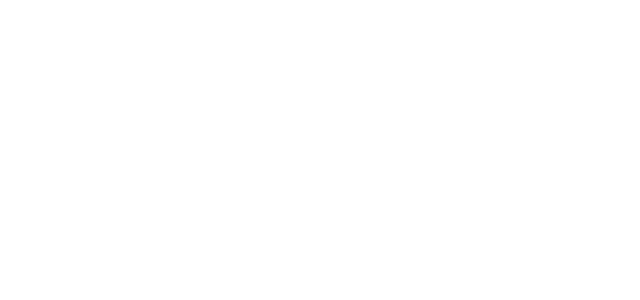
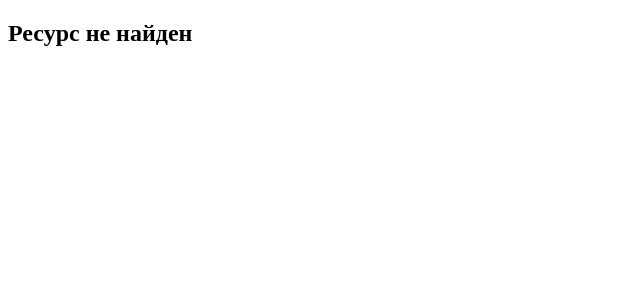
Before and after one commit to sasha1985y/Myself-education, a React (Vite) app: page / in a window 1280 px wide. Before the commit this address had no page. Shown: the top 300 px of the page, without its empty margins (0-640 px from the left). Built offline with nearby package versions, Linux system fonts and the light colour scheme; a web font is replaced by a local one.

Commit message:
пытатюсь_8 исправить проблему отображения страницы 404

```diff
--- a/src/components/app.tsx
+++ b/src/components/app.tsx
@@ -25,8 +25,8 @@
             }
           />
           <Route
-            path={AppRoute.NotFound}
-            element={<NotFoundScreen />}
+            path="*"
+            element={<h2>Ресурс не найден</h2>}
           />
           <Route
             path={AppRoute.Html}
--- a/src/const.ts
+++ b/src/const.ts
@@ -4,7 +4,7 @@
   Js = '/Myself-education/js-help',
   Json = '/Myself-education/json-help',
   Main = '/Myself-education',
-  NotFound = '/Myself-education/*',
+  NotFound = '/not-found-screen',
   Sql = '/Myself-education/sql-help',
   Ts = '/Myself-education/ts-help',
   CodePen = '/Myself-education/code-pen-screen',
```
